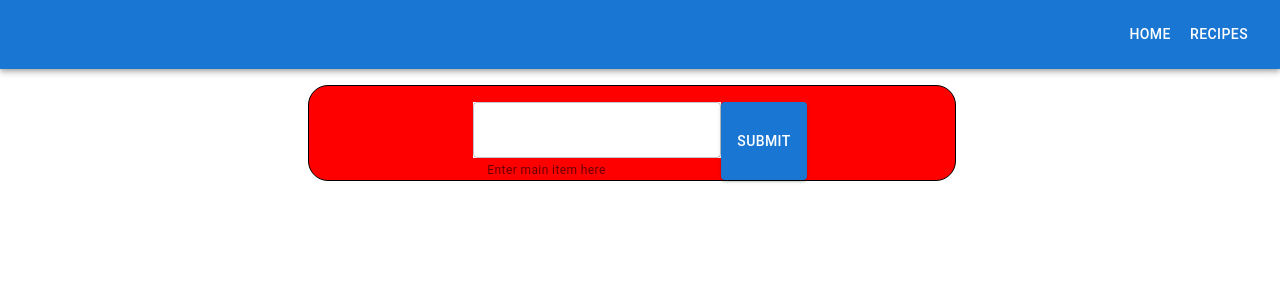
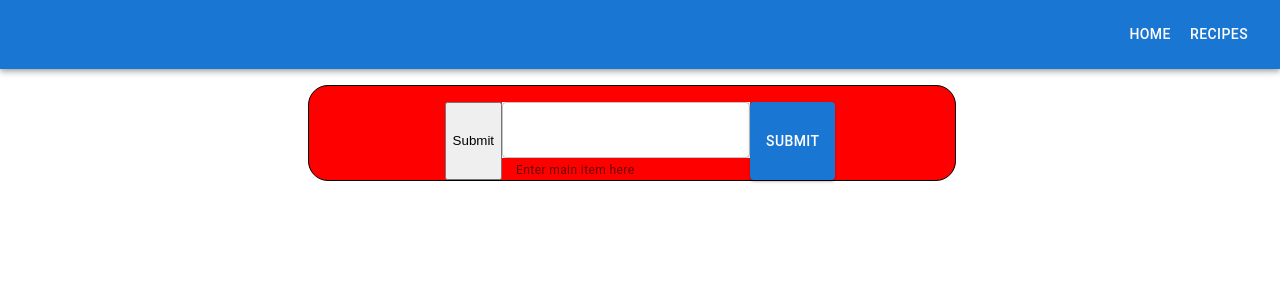
Before and after one commit to MidnightMicro/RecipeFinder, a React (Create React App) app: page /recipes in a window 1280 px wide. Shown: the top 300 px of the page. Built offline with nearby package versions, Linux system fonts and the light colour scheme.

Commit message:
created paper and grids for recipe cards

```diff
--- a/package.json
+++ b/package.json
@@ -11,7 +11,6 @@
     "@testing-library/react": "^13.4.0",
     "@testing-library/user-event": "^13.5.0",
     "cors": "^2.8.5",
-    "express": "^4.18.3",
     "mysql": "^2.18.1",
     "nodemon": "^3.1.0",
     "pg": "^8.11.3",
--- a/src/components/CardRecipe.js
+++ b/src/components/CardRecipe.js
@@ -74,7 +74,13 @@ export default function RecipeReviewCard() {
   };
 
   const handleClick = () => {
-    localStorage.getItem("searchQuery");
+    // localStorage.getItem("searchQuery");
+    /* The `window.open("/recipes", "cream");` line of code is opening a new browser window/tab with
+    the URL "/recipes" and the name "cream". The second parameter "cream" is used as the target
+    attribute for the window.open() method, which specifies the name of the target window or tab
+    where the URL should be opened. This can be useful for opening links in specific named windows
+    or tabs for targeted content display. */
+    window.open("recipes", "red one");
     console.log(searchQuery)
   }
 
@@ -113,7 +119,7 @@ export default function RecipeReviewCard() {
                 onChange={handleChange}
               />
 
-              <button onClick={handleClick} type="submit" variant='contained'>Submit</button>
+              <button onClick={handleClick} type="submit" variant='contained'>Submit1</button>
               <button type="submit" variant='contained'>Submit</button>
             </form>
           </Grid>
--- a/src/components/Recipes.js
+++ b/src/components/Recipes.js
@@ -1,7 +1,7 @@
 import { Link } from 'react-router-dom'
 import React, { useState, useEffect } from "react";
 import SearchAppBar from './NavBar.js';
-import { Card, CardContent ,Box, Grid, Typography, CardHeader, IconButton, CardMedia, CardActions, Collapse, TextField, Button } from '@mui/material';
+import { Card, CardContent ,Box, Grid, Typography, CardHeader, IconButton, CardMedia, CardActions, Collapse, TextField, Button, Paper } from '@mui/material';
 import RecipeReviewCard from './CardRecipe.js';
 import CustomizedDialogs from './CardInfo.js';
 import MoreVertIcon from '@mui/icons-material/MoreVert.js';
@@ -112,6 +112,8 @@ const recipes = [
 
 
         <form style={{ display: 'flex', justifyContent: 'center' }} onSubmit={handleSubmit}>
+          <input type="submit" formTarget={searchQuery} value={searchQuery}>
+          </input>
   <TextField
     color="primary"
     type="text"
@@ -133,10 +135,11 @@ const recipes = [
 
         </Grid>
         </Grid>
-        <Grid container sx={{display:'flex', justifyContent:'center'}}>
+        <Grid container columns={12}sx={{display:'flex', justifyContent:'center'}}>
   {filteredRecipes.map((item, index) => (
-<Grid item key={item.id} id={index === 0 ? 'firstCard' : null}
-style={{paddingTop:150,paddingLeft:50,}}>
+    <Grid item xs={4}>
+<Paper elevation={5} key={item.id} id={index === 0 ? 'firstCard' : null}
+style={{padding:10}}>
       <CustomizedDialogs />
             <Card key={item.id} sx={{ maxWidth: 1080,}}>
             <CardHeader
@@ -184,8 +187,8 @@ style={{paddingTop:150,paddingLeft:50,}}>
               </CardContent>
             </Collapse>
           </Card>
+</Paper>
 </Grid>
-
 
 
 
--- a/src/index.js
+++ b/src/index.js
@@ -4,6 +4,7 @@ import './index.css';
 import App from './App';
 import reportWebVitals from './reportWebVitals';
 import { BrowserRouter } from 'react-router-dom';
+
 
 const root = ReactDOM.createRoot(document.getElementById('root'));
 root.render(
```
Also changed, not shown: 1 other file (tests, documents, lock files or other folders).
